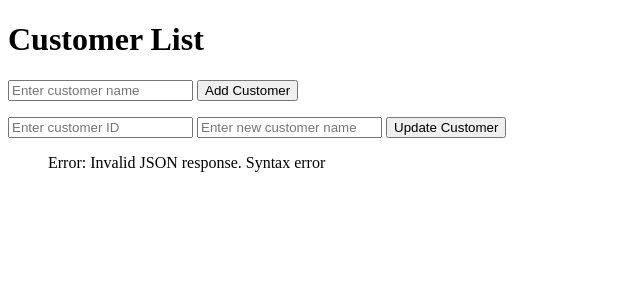
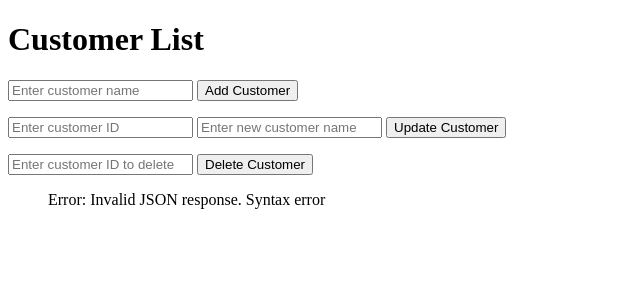
Before and after one commit to Smileybob72801/customer-tracker-2, a PHP site: page /customers.php in a window 1280 px wide. Shown: the part 46-346 px from the top of the page, without its empty margins (0-640 px from the left). Run offline with PHP 8.4, Linux system fonts and the light colour scheme.

Commit message:
Add ability to delete customer

```diff
--- a/customers.php
+++ b/customers.php
@@ -13,6 +13,14 @@
         $id = intval($_POST['id']); // Ensure ID is an integer
         $new_name = $_POST['new_name'];
         shell_exec("python -c \"import customers; customers.update_customer($id, '$new_name')\"");
+        header("Location: customers.php");
+        exit();
+    }
+
+    // Delete customer
+    if (isset($_POST['delete_customer'])){
+        $id = intval($_POST['id']);
+        shell_exec("python -c \"import customers; customers.delete_customer($id)\"");
         header("Location: customers.php");
         exit();
     }
@@ -32,17 +40,23 @@
     <?php include 'navbar.php'; ?>
     <h1>Customer List</h1>
 
-    <!-- Add Customer Form -->
+    <!-- Add form -->
     <form method="POST" action="customers.php">
         <input type="text" name="name" placeholder="Enter customer name" required>
         <button type="submit" name="add_customer">Add Customer</button>
     </form>
 
-    <!-- Update Customer Form -->
+    <!-- Update form -->
     <form method="POST" action="customers.php">
         <input type="number" name="id" placeholder="Enter customer ID" required>
         <input type="text" name="new_name" placeholder="Enter new customer name" required>
         <button type="submit" name="update_customer">Update Customer</button>
+    </form>
+
+    <!-- Delete form -->
+    <form method="POST" action="customers.php">
+        <input type="number" name="id" placeholder="Enter customer ID to delete" required>
+        <button type="submit" name="delete_customer">Delete Customer</button>
     </form>
 
     <ul>
```
Also changed, not shown: customers.db, 1 other file.
